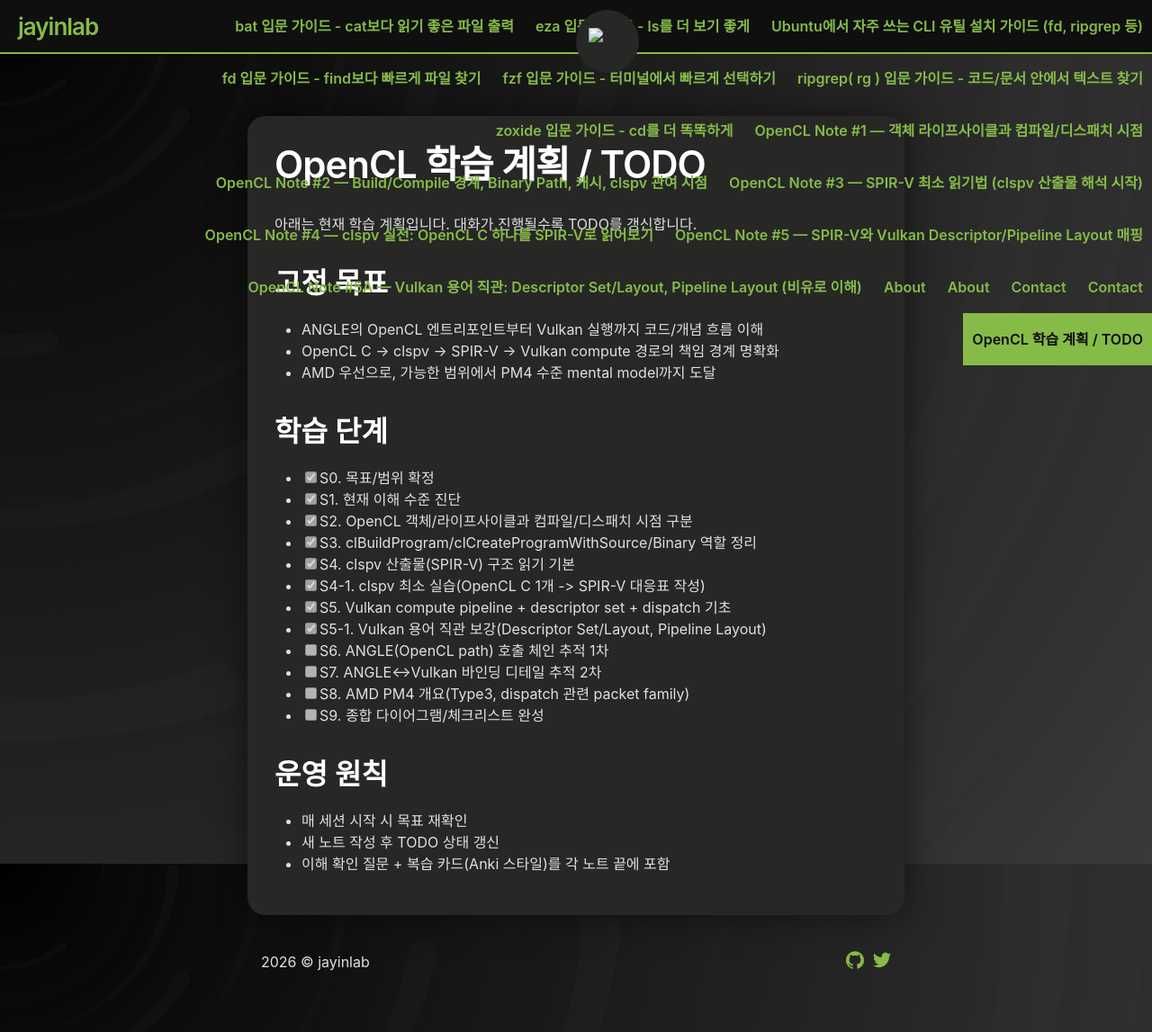
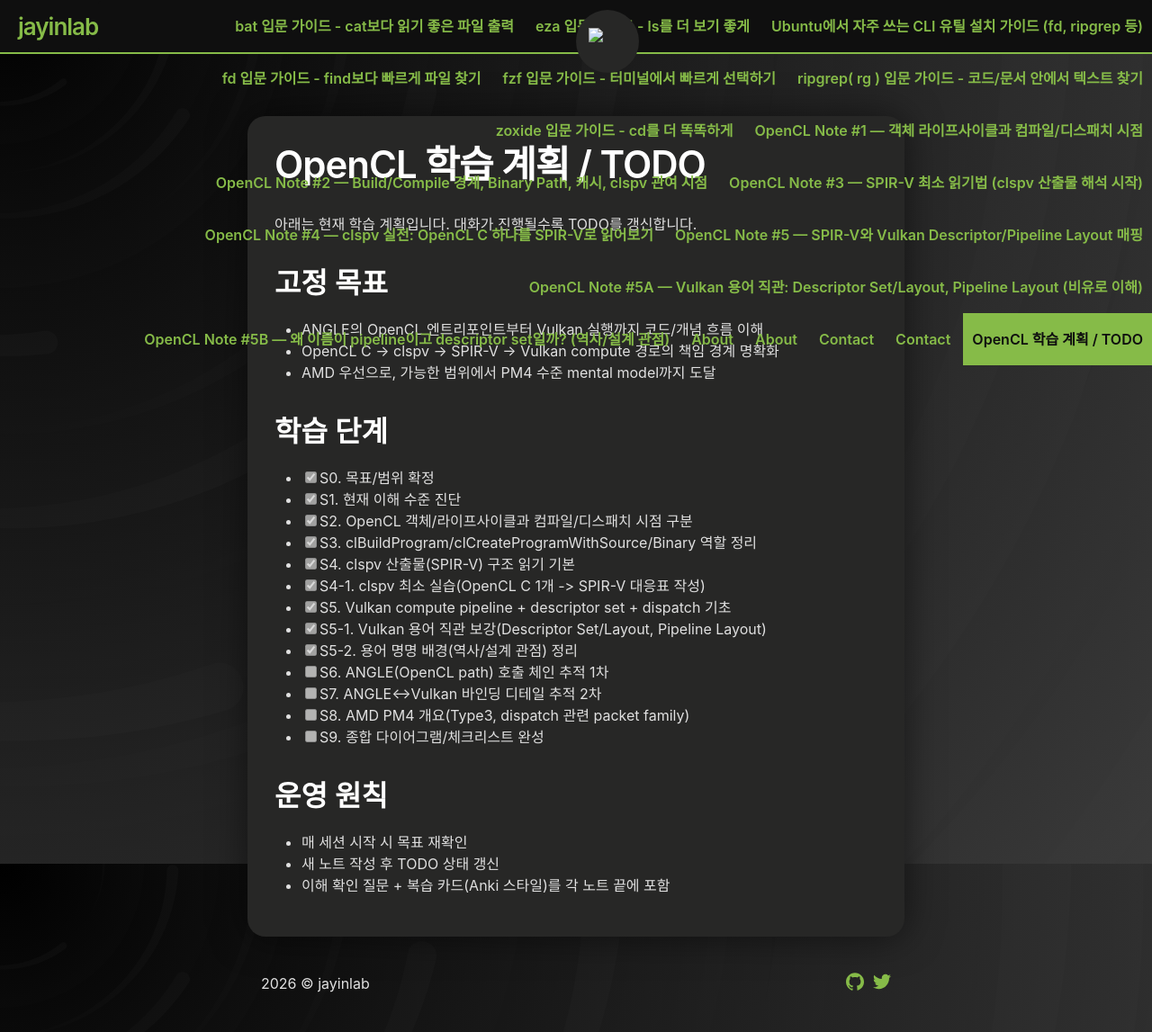
Before and after one commit to jayinlab/jayinlab.github.io, a Jekyll site: the page built from content/opencl/study-plan.md, in a window 1280 px wide and 1147 px high. Shown: the whole window at 90% size. Built offline with Jekyll 4.4.1, drawn with Linux system fonts in a browser that asks for light colours; our own code applies the rules of GitHub Pages for plain Markdown files; some of the changed lines change nothing that is shown.

Commit message:
docs: add OpenCL Note #5B naming/history rationale

```diff
--- a/content/opencl/study-plan.md
+++ b/content/opencl/study-plan.md
@@ -19,6 +19,7 @@
 - [x] S4-1. clspv 최소 실습(OpenCL C 1개 -> SPIR-V 대응표 작성)
 - [x] S5. Vulkan compute pipeline + descriptor set + dispatch 기초
 - [x] S5-1. Vulkan 용어 직관 보강(Descriptor Set/Layout, Pipeline Layout)
+- [x] S5-2. 용어 명명 배경(역사/설계 관점) 정리
 - [ ] S6. ANGLE(OpenCL path) 호출 체인 추적 1차
 - [ ] S7. ANGLE↔Vulkan 바인딩 디테일 추적 2차
 - [ ] S8. AMD PM4 개요(Type3, dispatch 관련 packet family)
--- /dev/null
+++ b/content/posts/2026-03-29-opencl-note-5b-why-these-names.md
@@ -0,0 +1,99 @@
+---
+title: "OpenCL Note #5B — 왜 이름이 pipeline이고 descriptor set일까? (역사/설계 관점)"
+date: 2026-03-29
+slug: "opencl-note-5b-why-these-names"
+draft: false
+---
+
+이번 노트는 용어 암기가 아니라, **이름의 배경**을 이해해서 오래 기억하는 목적이다.
+
+---
+
+## 1) 왜 "Pipeline"이라는 이름인가
+
+### 역사 배경
+GPU는 원래 그래픽 처리 하드웨어로 발전했다.
+고전 그래픽스에서는 입력 정점(vertex)이 여러 단계를 거쳐 최종 픽셀로 가는
+**처리 흐름(flow)**이 핵심이었고, 이걸 "graphics pipeline"이라 불렀다.
+
+예: vertex 처리 → primitive 조립 → rasterization → fragment 처리
+
+### 설계 관점
+Vulkan은 이 전통을 유지하면서,
+"GPU가 어떤 상태/셰이더 조합으로 일을 할지"를 하나의 실행 객체로 묶었다.
+그게 pipeline이다.
+
+compute에서도 단계 수는 단순하지만 개념은 같다.
+- 셰이더 코드
+- 고정/동적 상태
+- 레이아웃 호환 조건
+을 합쳐 "이 경로로 처리"한다고 보는 것.
+
+즉, pipeline은 이름이 아니라 **처리 모델 자체**다.
+
+---
+
+## 2) 왜 "Descriptor Set"이라는 이름인가
+
+### descriptor란?
+GPU가 읽을 리소스(버퍼/이미지)를 직접 값으로 들고 있지 않고,
+"어디에 어떤 리소스가 있다"는 **설명자(descriptor)**를 통해 참조한다.
+
+### set이란?
+실행에 필요한 descriptor들을 binding 번호에 맞춰 묶은 집합(set).
+
+예: set 0
+- binding 0 = a buffer
+- binding 1 = b buffer
+- binding 2 = out buffer
+
+그래서 descriptor set은
+"이번 실행에 쓸 데이터 참조들 묶음"이라는 의미로 이름이 붙었다.
+
+---
+
+## 3) 왜 Layout이 따로 있나 (설계 철학)
+
+Vulkan은 런타임 모호성을 줄이고 검증을 앞당기기 위해
+"실체"와 "규격"을 분리했다.
+
+- Descriptor Set Layout: 슬롯 규격서(타입/개수/stage 사용 정보)
+- Descriptor Set: 그 규격에 맞춰 꽂은 실제 리소스
+- Pipeline Layout: 파이프라인이 기대하는 전체 입력 규격(sets + push constants)
+
+이 분리 덕분에 얻는 것:
+1. 호환성 검증이 명확해짐
+2. 드라이버 최적화 여지 증가
+3. 오류가 늦게 터지지 않고 빨리 드러남
+
+---
+
+## 4) 기억용 한 문장
+
+- **Pipeline**: "어떻게 계산할지"에 대한 실행 경로
+- **Descriptor Set**: "무엇으로 계산할지"에 대한 데이터 참조 묶음
+- **Layout**: 둘 사이 계약서
+
+---
+
+## 이해 확인 질문 (Self-check)
+
+1. pipeline이라는 이름이 그래픽 역사와 어떻게 연결되나?
+2. descriptor와 descriptor set의 차이는?
+3. layout 분리 설계가 성능/검증에 주는 이점은?
+4. pipeline layout이 왜 계약서라고 불릴 수 있나?
+5. 지금 네 말로 "pipeline vs descriptor set"을 한 줄씩 정의해봐.
+
+## 복습 카드 (Anki 스타일)
+
+- Q: Pipeline이라는 이름의 뿌리는?
+  A: 그래픽 처리 단계 흐름(graphics pipeline) 전통.
+
+- Q: Descriptor Set의 본질은?
+  A: 실행에 필요한 리소스 참조(descriptor)들의 묶음.
+
+- Q: Vulkan이 layout을 분리한 핵심 이유는?
+  A: 호환성 검증 명확화와 성능/최적화 안정성.
+
+- Q: Pipeline Layout이 담는 두 축은?
+  A: Descriptor set layouts + push constant ranges.
```
